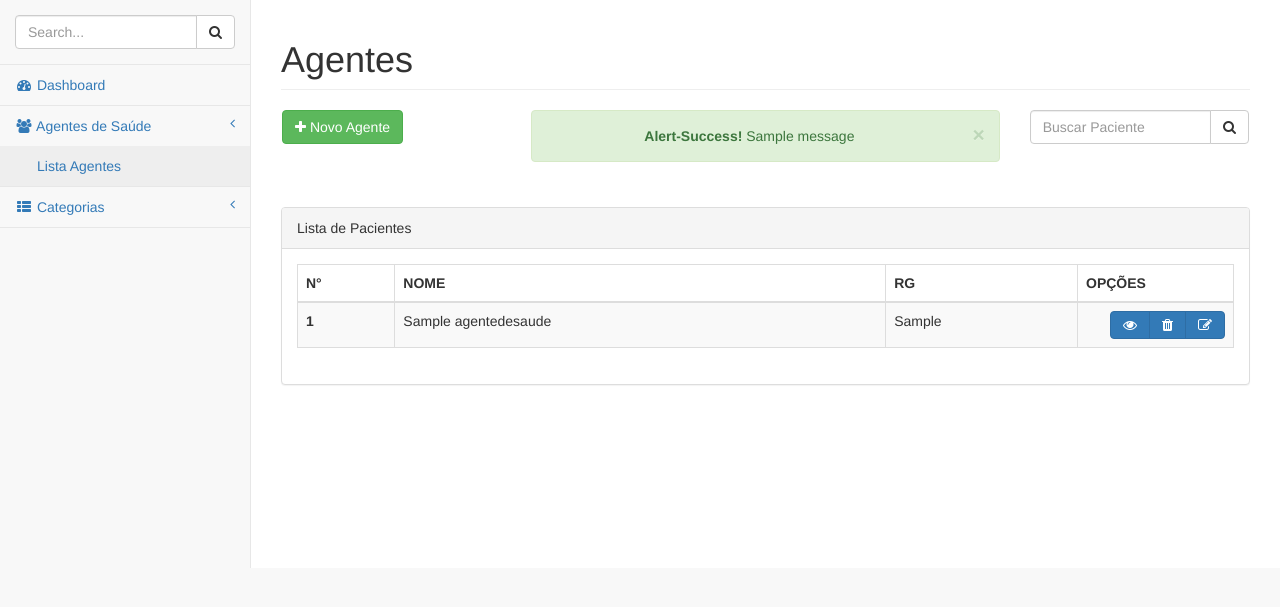
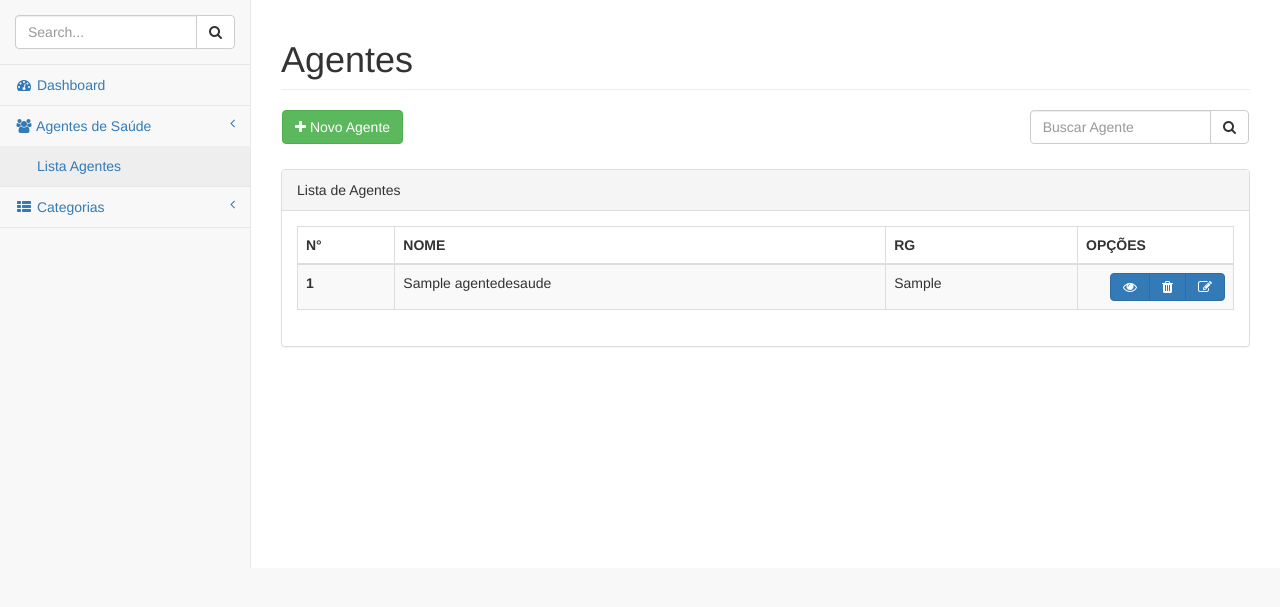
Before and after one commit to Natanpvh/coresis, a Django app: page /agentes/ in a window 1280 px wide. Shown: the part 51-658 px from the top of the page. Run offline with Django 3.2, Linux system fonts and the light colour scheme; a user stored in the database is signed in; tables that the repository leaves empty hold one stand-in row (values such as "Sample post"); one stand-in notice (Sample message) is shown; some libraries are stand-ins or nearby versions.

```diff
--- a/medsis/mixins/core_mixin_base.py
+++ /dev/null
@@ -1,3 +0,0 @@
-from django.views.generic.base import View
-from django.core.exceptions import PermissionDenied
-from django.core.urlresolvers import resolve
--- a/medsis/static/css/sb-admin-2.css
+++ b/medsis/static/css/sb-admin-2.css
@@ -438,3 +438,11 @@ table.dataTable thead .sorting:after {
   padding-left: 1px;
   padding-right: 1px;
 }
+
+.table-padrao{
+  width: 100%;
+}
+.table-padrao tr td{
+  padding: 3px 5px;
+  border-radius:5px;
+}
--- a/medsis/templates/agentes/agente_form.html
+++ b/medsis/templates/agentes/agente_form.html
@@ -1,6 +1,6 @@
 {% load widget_tweaks %}
 
-<form method="post" action="{% url 'criar_agente' %}" class="js-book-create-agente">
+<form method="post" action="{% url 'criar_agente' %}" class="create-agente">
     {% csrf_token %}
     <div class="row">
         <div class="col-sm-12">
@@ -20,7 +20,7 @@
         <!-- /.col-lg-12 -->
     </div>
     <!-- /.row -->
-    <div class="modal-header">
+    <div class="modal-header alert alert-info">
         <button type="button" class="close" data-dismiss="modal">&times;</button>
         <h4 class="modal-title">Cadastrar Agente</h4>
     </div>
@@ -30,7 +30,7 @@
         </div>
     </div>
     <div class="modal-footer">
-        <button type="submit" class="btn btn-success small">Salvar</button>
+        <button type="submit" class="btn btn-primary small">Salvar</button>
         <button type="button" class="btn btn-default" data-dismiss="modal">Sair</button>
     </div>
     <!-- /.col-lg-12 -->
--- a/medsis/templates/agentes/form-parte.html
+++ b/medsis/templates/agentes/form-parte.html
@@ -7,7 +7,7 @@
         {{ form.nome.errors }}
     </small>
 </div>
-<div class="form-group col-sm-4 col-md-3 {% if form.rg.errors %} has-error has-feedback{% endif %}">
+<div class="form-group col-sm-7 col-md-6 {% if form.rg.errors %} has-error has-feedback{% endif %}">
     <label class="control-label" for="{{ form.rg.id_for_label }}">RG:</label>
     <div class="form-group">
         {{ form.rg }}
--- a/medsis/templates/agentes/index.html
+++ b/medsis/templates/agentes/index.html
@@ -10,31 +10,19 @@
                 <div>
                     <div class="card">
                         <div class="card-header">
-
-                            <a class="btn btn-success criar-agente" href="#"><i class="fa fa-plus"></i> Novo Agente</a>
-
+                            {% if 'medsis.adicionar_agente' in perms %}
+                                <a class="btn btn-success criar-agente" href="#"><i class="fa fa-plus"></i> Novo Agente</a>
+                            {% endif %}
                         </div>
-
                     </div>
                 </div>
             </div>
             <div class="col-lg-6">
-                {% if messages %}
-                    {% for message in messages %}
-                        <div class="alert {{ message.tags }} fade in alert-dismissible  text-center" role="alert">
-                            <button type="button" class="close" data-dismiss="alert" aria-label="Close"><span
-                                    aria-hidden="true">&times;</span></button>
-                            <strong>{% if message.level == DEFAULT_MESSAGE_LEVELS.ERROR %}Error{% else %}
-                                {{ message.tags|title }}{% endif %}!</strong> {{ message }}
-                        </div>
-                    {% endfor %}
-                {% endif %}
-
             </div>
             <div class="col-lg-3">
                 <form method="get">
                     <div class="input-group custom-search-form">
-                        <input class="form-control" placeholder="Buscar Paciente" type="text" name="q"
+                        <input class="form-control" placeholder="Buscar Agente" type="text" name="q"
                                value="{{ request.GET.q }}">
                         <span class="input-group-btn">
                                 <button class="btn btn-default" type="submit">
@@ -52,7 +40,7 @@
         <div class="col-lg-12">
             <div class="panel panel-default">
                 <div class="panel-heading">
-                    Lista de Pacientes
+                    Lista de Agentes
                 </div>
                 <!-- /.panel-heading -->
                 <div class="panel-body">
@@ -65,11 +53,9 @@
                                 <th>NOME</th>
                                 <th>RG</th>
                                 <th class="col-lg-2">OPÇÕES</th>
-
                             </tr>
                             </thead>
                             <tbody>
-
                             {% for agente in agentes %}
                                 <tr>
                                     <th>{{ agente.id }}</th>
@@ -77,16 +63,25 @@
                                     <td>{{ agente.rg }}</td>
                                     <td>
                                         <div class="pull-right btn-group ">
-                                            <a href="#" title="Visualizar"
-                                               class="btn btn-primary fa fa-eye verPost"
-                                               data-url="{% url 'edit_agente' agente.id %}"></a>
-                                            <a href="#" title="Deletar" data-url="{% url 'agente_delete' agente.id %}"
-                                               class="btn btn-primary fa fa-trash delete"></a>
-                                            <a href="#" data-url="{% url 'edit_agente' agente.id %}" title="Editar"
+                                            {% if 'medsis.ver_agente' in perms %}
+                                                <a href="#" data-toggle="tooltip" title="Visualizar"
+                                                   class="btn btn-primary fa fa-eye verPost ver_agente"
+                                                   data-url="{% url 'ver_agente' agente.id %}"></a>
+                                            {% endif %}
+                                            {% if 'medsis.deletar_agente' in perms %}
+                                                <a href="#" data-toggle="tooltip" title="Deletar"
+                                                   data-url="{% url 'agente_delete' agente.id %}"
+                                                   class="btn btn-primary fa fa-trash delete"></a>
+                                            {% endif %}
+                                            <a href="#" data-toggle="tooltip" title="Editar"
+                                               data-url="{% url 'edit_agente' agente.id %}"
                                                class="btn btn-primary fa fa-edit editar-agente"></a>
+                                            {% if user.is_superuser %}
+
+                                            {% endif %}
+
                                         </div>
                                     </td>
-
                                     {% empty %}
                                     <th colspan="6">Agentes Não Encontrado!</th>
                                 </tr>
@@ -98,21 +93,21 @@
                             <div class="col-sm-10">
                                 <div class="dataTables_paginate paging_simple_numbers">
                                     {{ numerorequisicao }}
-                                    {% if requisicoes.has_other_pages %}
+                                    {% if agentes.has_other_pages %}
                                         <nav aria-label="Page navigation example">
                                             <ul class="pagination">
-                                                {% if requisicoes.has_previous %}
+                                                {% if agentes.has_previous %}
                                                     <li class="page-item ">
                                                         <a class="page-link"
-                                                           href="?page={{ requisicoes.previous_page_number }}&q={{ request.GET.q }}">Anterior</a>
+                                                           href="?page={{ agentes.previous_page_number }}&q={{ request.GET.q }}">Anterior</a>
                                                     </li>
                                                 {% else %}
                                                     <li class="page-item disabled">
                                                         <a class="page-link" href="#" tabindex="-1">Anterior</a>
                                                     </li>
                                                 {% endif %}
-                                                {% for i in requisicoes.paginator.page_range %}
-                                                    {% if requisicoes.number == i %}
+                                                {% for i in agentes.paginator.page_range %}
+                                                    {% if agentes.number == i %}
                                                         <li class="page-item active">
                                                             <a class="page-link" href="#"><span>{{ i }} <span
                                                                     class="sr-only">(current)</span></span></a>
@@ -123,11 +118,11 @@
                                                         </li>
                                                     {% endif %}
                                                 {% endfor %}
-                                                {% if requisicoes.has_next %}
+                                                {% if agentes.has_next %}
                                                     <li class="page-item"><a class="page-link"
-                                                                             href="?page={{ requisicoes.next_page_number }}&q={{ request.GET.q }}">Próximo</a>
+                                                                             href="?page={{ agentes.next_page_number }}&q={{ request.GET.q }}">Próximo</a>
                                                     </li>
-                                                {% else %}jifdçl[
+                                                {% else %}
 
                                                     <li class="page-item disabled">
                                                         <a class="page-link" href="#" tabindex="-1">Next</a>
@@ -147,17 +142,26 @@
         </div>
         <!-- /.col-lg-12 -->
     </div>
-    <!-- ----------------------------------------------- -->
+
     <!-- Modal -->
-    <div id="modal-agente" class="modal fade" tabindex="-1" role="dialog" aria-labelledby="myModalLabel">
+    <div id="modal-agente" class="modal fade" tabindex="-1" role="dialog" aria-labelledby="myModalLabel"
+         data-backdrop="static">
         <div class="modal-dialog modal-lg">
             <!-- Modal content-->
             <div class="modal-content">
             </div>
         </div>
     </div>
-
-     <div id="modal-agente-delete" class="modal fade" tabindex="-1" role="dialog" aria-labelledby="myModalLabel">
+    <div id="modal-agente-ver" class="modal fade" tabindex="-1" role="dialog" aria-labelledby="myModalLabel"
+         data-backdrop="static">
+        <div class="modal-dialog modal-lg">
+            <!-- Modal content-->
+            <div class="modal-content">
+            </div>
+        </div>
+    </div>
+    <!-- Modal Delete -->
+    <div id="modal-agente-delete" class="modal fade" tabindex="-1" role="dialog" aria-labelledby="myModalLabel">
         <div class="modal-dialog modal-sm">
             <!-- Modal content-->
             <div class="modal-content">
@@ -165,32 +169,22 @@
         </div>
     </div>
 
-
-
-    <div class="modal fade" id="myModalConfirm" role="dialog">
-        <div class="modal-dialog modal-sm">
-            <div class="modal-content">
-                <div class="modal-header">
-                    <button type="button" class="close" data-dismiss="modal">&times;</button>
-                    <h4 class="modal-title">Modal Header</h4>
-                </div>
-                <div class="modal-body">
-                    <p>This is a small modal.</p>
-                </div>
-                <div class="modal-footer">
-                    <a href="#" class="btn primary">OK</a>
-                </div>
-            </div>
-        </div>
-    </div>
-    </div>
-
-
 {% endblock body %}
 {% block scripts %}
     <script>
+        $(function () {
 
-        $(function () {
+            var htmlToPrint = '' +
+                '<div class="panel panel-default">' +
+                '<div class="panel-body">' +
+                '<div class="progress">' +
+                '<div class="progress-bar progress-bar-striped active" role="progressbar" aria-valuenow="100" aria-valuemin="0" aria-valuemax="100" style="width:100%">' +
+                'Carregando....' +
+                '</div>' +
+                '</div>' +
+                '</div>' +
+                '</div>';
+
             // Criar agente ---------------------------
             $(".criar-agente").click(function () {
                 $.ajax({
@@ -205,7 +199,8 @@
                     }
                 });
             });
-            $("#modal-agente").on("submit", ".js-book-create-agente", function () {
+
+            $("#modal-agente").on("submit", ".create-agente", function () {
                 var form = $(this);
                 $.ajax({
                     url: form.attr("action"),
@@ -224,22 +219,36 @@
                 });
                 return false;
             });
+
             // Editar Agente --------------------------
             $(".editar-agente").click(function () {
                 var btn = $(this);
+                var htmlToPrint = '' +
+                    '<div class="panel panel-default">' +
+                    '<div class="panel-body">' +
+                    '<div class="progress">' +
+                    '<div class="progress-bar progress-bar-striped active" role="progressbar" aria-valuenow="100" aria-valuemin="0" aria-valuemax="100" style="width:100%">' +
+                    'Carregando....' +
+                    '</div>' +
+                    '</div>' +
+                    '</div>' +
+                    '</div>';
+
                 $.ajax({
                     url: btn.attr("data-url"),
                     type: 'get',
                     dataType: 'json',
                     beforeSend: function () {
                         $("#modal-agente").modal("show");
+                        $("#modal-agente .modal-content").html(htmlToPrint);
                     },
                     success: function (data) {
                         $("#modal-agente .modal-content").html(data.html_form);
                     }
                 });
             });
-            $("#modal-agente").on("submit", ".js-book-update-agente", function () {
+
+            $("#modal-agente").on("submit", ".update-agente", function () {
                 var form = $(this);
                 $.ajax({
                     url: form.attr("action"),
@@ -258,6 +267,7 @@
                 });
                 return false;
             });
+
             // Deletar
             $(".delete").click(function () {
                 var btn = $(this);
@@ -266,6 +276,7 @@
                     type: 'get',
                     dataType: 'json',
                     beforeSend: function () {
+
                         $("#modal-agente-delete").modal("show");
                     },
                     success: function (data) {
@@ -275,6 +286,7 @@
                 });
 
             });
+
             $("#modal-agente-delete").on("submit", ".delete-agente", function () {
                 var form = $(this);
                 $.ajax({
@@ -294,7 +306,42 @@
                 });
                 return false;
             });
+
+            // VER AGENTE
+            $(".ver_agente").click(function () {
+                var btn = $(this);
+                var htmlToPrint = '' +
+                    '<div class="panel panel-default">' +
+                    '<div class="panel-body">' +
+                    '<div class="progress">' +
+                    '<div class="progress-bar progress-bar-striped active" role="progressbar" aria-valuenow="100" aria-valuemin="0" aria-valuemax="100" style="width:100%">' +
+                    'Carregando....' +
+                    '</div>' +
+                    '</div>' +
+                    '</div>' +
+                    '</div>';
+
+                $.ajax({
+                    url: btn.attr("data-url"),
+                    type: 'get',
+                    dataType: 'json',
+                    beforeSend: function () {
+                        $("#modal-agente-ver").modal("show");
+                        $("#modal-agente-ver .modal-content").html(htmlToPrint);
+
+                    },
+                    success: function (data) {
+                        $("#modal-agente-ver .modal-content").html(data.html_agente)
+
+                    }
+                });
+
+            });
         });
 
+        // Tooltip
+        $(document).ready(function () {
+            $('[data-toggle="tooltip"]').tooltip();
+        });
     </script>
 {% endblock scripts %}
--- /dev/null
+++ b/medsis/templates/agentes/loding.html
@@ -0,0 +1,6 @@
+<div class="progress">
+  <div class="progress-bar progress-bar-striped active" role="progressbar"
+  aria-valuenow="40" aria-valuemin="0" aria-valuemax="100" style="width:40%">
+    40%
+  </div>
+</div>
--- a/medsis/urls.py
+++ b/medsis/urls.py
@@ -17,16 +17,18 @@ from django.urls import path
 from . import views
 
 urlpatterns = [
-    #login
+    # login
     path('accounts/login/', views.usu_login, name='login_uso'),
     path('logout/', views.usu_logout, name='usu_logout'),
-    #AGENTES DE SAUDE
-    path('', views.home, name='index'),
+    # AGENTES DE SAUDE
+    path('home/', views.home, name='index'),
     path('agentes/', views.agente_list, name='agentes'),
     path('agentes/criar/', views.agente_criar, name='criar_agente'),
     path('agente/edit/<int:pk>/', views.agente_edit, name='edit_agente'),
     path('agente/delet/<int:pk>/', views.agente_delete, name='agente_delete'),
+    path('agente/ver/<int:pk>/', views.agente_visualisar, name='ver_agente'),
 
-    #Cadastro de usuarios
+    # Cadastro de usuarios
     path('cadastro/', views.cadastro_usuario, name='cadastro_usu')
+
 ]
--- a/medsis/views.py
+++ b/medsis/views.py
@@ -1,11 +1,11 @@
 from django.contrib import messages, auth
 from django.contrib.auth.decorators import login_required, permission_required
-from django.core.serializers import serialize
-from django.http import HttpResponse, JsonResponse, HttpResponseRedirect
+from django.core.paginator import Paginator, PageNotAnInteger, EmptyPage
+from django.db.models import Q
+from django.http import JsonResponse, HttpResponseRedirect
 from django.shortcuts import render, get_object_or_404, redirect
-from django.contrib.auth import authenticate, login, logout
+from django.contrib.auth import authenticate
 
-# Create your views here.
 from django.template.loader import render_to_string
 from django.urls import reverse
 
@@ -14,44 +14,66 @@ from medsis.models import AgenteDeSaude
 
 
 def home(request):
-    list_agentes = serialize("json", AgenteDeSaude.objects.all())
-    return HttpResponse(list_agentes, content_type="application/json")
+    template = 'core/index.html'
+    return render(request, template)
 
 
+@login_required
+@permission_required('medsis.lista_agente')
 def agente_list(request):
-    """"
-    list_agentes = serialize("json", AgenteDeSaude.objects.all())
-    return HttpResponse(list_agentes, content_type="application/json")
-    """
+    """ Lista os agentes de saude cadastrados """
     template = 'agentes/index.html'
-    list_agentes = AgenteDeSaude.objects.all()
 
-    context = {
-        'agentes': list_agentes,
-    }
+    if 'q' in request.GET != False:
 
-    return render(request, template, context)
+        lista_agentes = AgenteDeSaude.objects.all()
+
+        busca = request.GET.get("q")
+
+        query_list_busca = lista_agentes.filter(
+            Q(rg=busca)|
+            Q(nome__icontains=busca)
+        )
+
+        paginator = Paginator(query_list_busca, 3)
+        page = request.GET.get('page', 1)
+        try:
+            agentes = paginator.page(page)
+        except PageNotAnInteger:
+            agentes = paginator.page(1)
+        except EmptyPage:
+            agentes = paginator.page(paginator.num_pages)
+
+        context = {
+            'paginator': paginator,
+            'agentes': agentes,
+        }
+
+        return render(request, template, context)
+    else:
+
+        list_agentes = AgenteDeSaude.objects.all()
+        paginator = Paginator(list_agentes, 3)
+        page = request.GET.get('page', 1)
+        try:
+            agentes = paginator.page(page)
+        except PageNotAnInteger:
+            agentes = paginator.page(1)
+        except EmptyPage:
+            agentes = paginator.page(paginator.num_pages)
+
+        context = {
+            'paginator': paginator,
+            'agentes': agentes,
+        }
+
+        return render(request, template, context)
 
 
-"""
+@login_required
+@permission_required('medsis.adicionar_agente', login_url='/accoubts/login/')
 def agente_criar(request):
-    template = 'agentes/agente_form.html'
-    if request.method == 'POST':
-        form = AgenteDeSaudeForm(request.POST)
-        if form.is_valid():
-            form.save()
-            messages.success(request, 'Agente cadastrado com Sucesso!')
-            return HttpResponseRedirect(reverse('agentes'))
-        else:
-            print(form.errors)
-    else:
-        form = AgenteDeSaudeForm()
-
-    return render(request, template, {'form': form})
-"""
-
-
-def agente_criar(request):
+    """ Cadastra Agentes de Saúde """
     data = dict()
     if request.method == 'POST':
         form = AgenteDeSaudeForm(request.POST)
@@ -72,7 +94,10 @@ def agente_criar(request):
     return JsonResponse(data)
 
 
+@login_required
+@permission_required('medsis.editar_agente', login_url='/accounts/login/')
 def agente_edit(request, pk):
+    """ Edita Agente de Saúde """
     data = dict()
     agente = get_object_or_404(AgenteDeSaude, pk=pk)
 
@@ -95,7 +120,10 @@ def agente_edit(request, pk):
     return JsonResponse(data)
 
 
+@login_required
+@permission_required('medsis.deletar_agente', login_url='/accounts/login/')
 def agente_delete(request, pk):
+    """ Deleta Agente de Saúde """
     agente_d = get_object_or_404(AgenteDeSaude, pk=pk)
     data = dict()
     if request.method == "POST":
@@ -107,6 +135,16 @@ def agente_delete(request, pk):
                                              context,
                                              request=request
                                              )
+    return JsonResponse(data)
+
+
+def agente_visualisar(request, pk):
+    """ Visualisa o Cadastro"""
+    ver_agente = get_object_or_404(AgenteDeSaude, pk=pk)
+    data = dict()
+    if request.method == "GET":
+        context = {"agente": ver_agente}
+        data['html_agente'] = render_to_string('agentes/ver_agente.html', context, request=request)
     return JsonResponse(data)
 
 
@@ -124,20 +162,19 @@ def cadastro_usuario(request):
 def usu_login(request):
     template = 'template_login/login.html'
     if request.user.is_authenticated == True:
-        return redirect('index')
+        return redirect(reverse('index'))
     if request.method == 'POST':
         username = request.POST.get('username')
         password = request.POST.get('password')
         user = authenticate(username=username, password=password)
-
         if user is not None:
             # correct username and password login the user
             auth.login(request, user)
-            return redirect('index')
-
+            if 'next' in request.POST:
+                return redirect(request.POST.get('next'))
+            return redirect(reverse('index'))
         else:
-            messages.error(request, 'Error wrong username/password')
-
+            messages.error(request, 'Nome de usuário ou senha')
     return render(request, template)
 
 
--- a/templates/base.html
+++ b/templates/base.html
@@ -63,7 +63,7 @@
                     <li><a href="#"><i class="fa fa-gear fa-fw"></i> Settings</a>
                     </li>
                     <li class="divider"></li>
-                    <li><a href="#"><i class="fa fa-sign-out fa-fw"></i> Logout</a>
+                    <li><a href="{% url 'usu_logout' %}"><i class="fa fa-sign-out fa-fw"></i> Logout</a>
                     </li>
                 </ul>
                 <!-- /.dropdown-user -->
```
Also changed, not shown: medsis/models.py (+6 -3 lines), medsis/templates/agentes/agente-form-update.html (+9 -4 lines), medsis/templates/agentes/ver_agente.html (added, +22 -0 lines), medsis/templates/template_login/login.html (+15 -3 lines), templates/base_login.html (+2 -14 lines).
